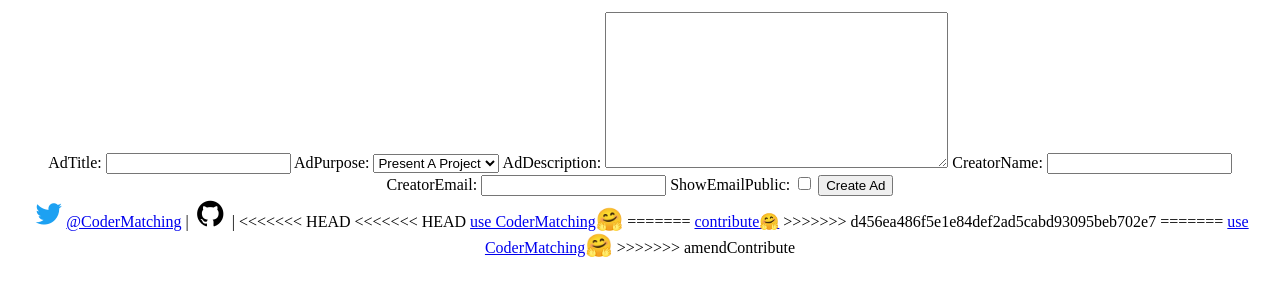
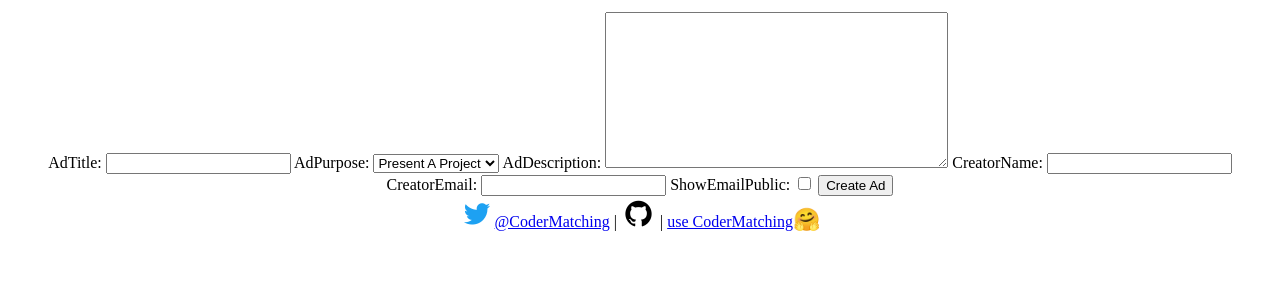
Before and after one commit to Sammeeey/CoderMatching, a Django app: page /create-ad/ in a window 1280 px wide. Shown: the part 142-442 px from the top of the page. Run offline with Django 4.2, Linux system fonts and the light colour scheme.

Commit message:
save newest version of base.html

```diff
--- a/templates/base.html
+++ b/templates/base.html
@@ -57,15 +57,7 @@ https://learndjango.com/tutorials/template-structure    -> either use the app or
             <!-- actually you want to style the Twitter logo from footer of base template here - but seemingly it only works inline -->
             <a href="https://twitter.com/codermatching"><i class="lab la-twitter" style="font-size: 35px; color: #1DA1F2;"></i>@CoderMatching</a> |
             <a href="https://github.com/Sammeeey/codermatching"><i class="lab la-github" style="font-size: 35px; color: #000;"></i></a> |
-<<<<<<< HEAD
-<<<<<<< HEAD
             <a href="{% url 'codermatch:contribute' %}">use CoderMatching</a><span style="font-size: 22px">🤗</span>
-=======
-            <a href="{% url 'codermatch:contribute' %}">contribute🤗</a>
->>>>>>> d456ea486f5e1e84def2ad5cabd93095beb702e7
-=======
-            <a href="{% url 'codermatch:contribute' %}">use CoderMatching</a><span style="font-size: 22px">🤗</span>
->>>>>>> amendContribute
         {% endblock footer %}
         </footer>
         {% block scripts %}
```
